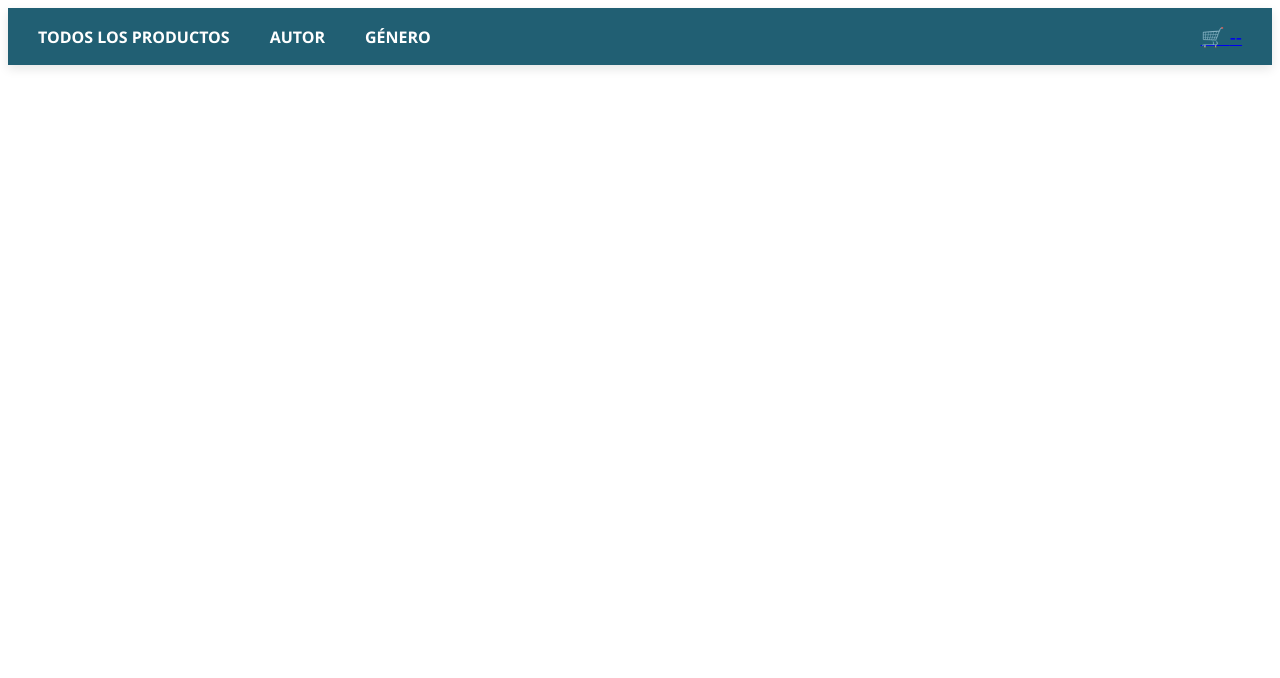
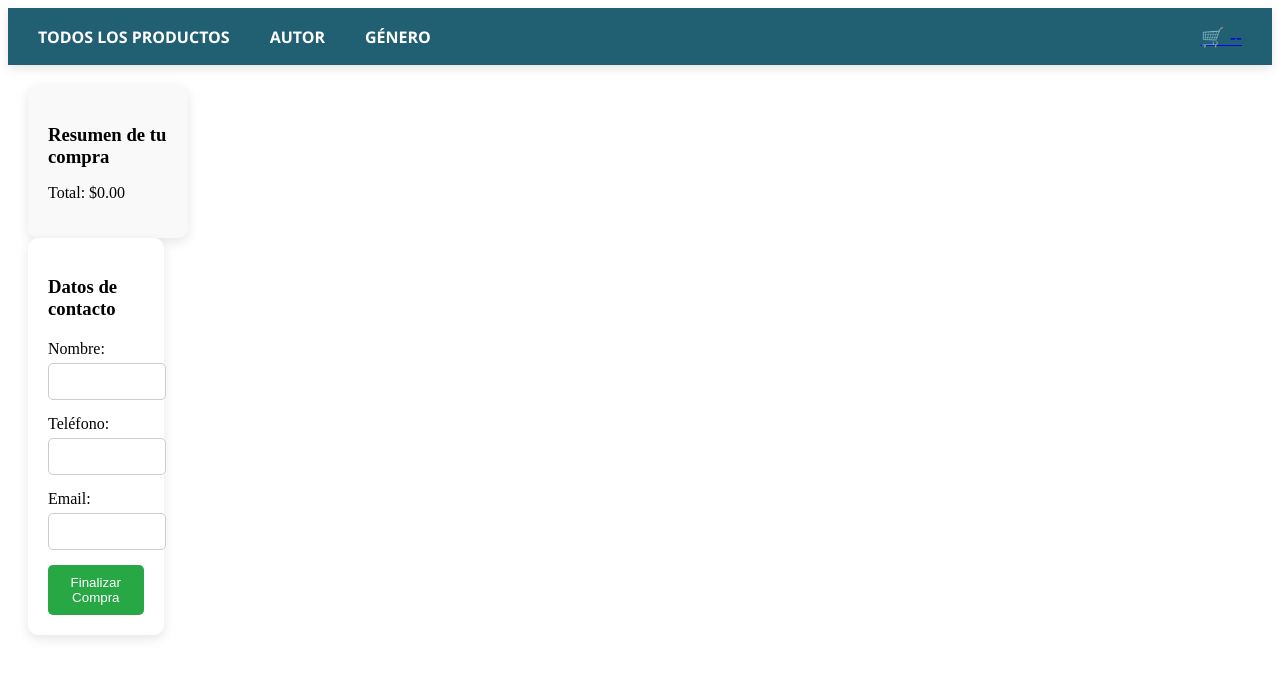
Before and after one commit to GuillerminaRinaldi/ReactJS-Rinaldi-ok, a React (Vite) app: page /checkout in a window 1280 px wide. Shown: the top 678 px of the page. Built offline with nearby package versions, Linux system fonts and the light colour scheme.

Commit message:
orden de compra

```diff
--- a/src/App.jsx
+++ b/src/App.jsx
@@ -4,6 +4,7 @@ import NavBar from './components/NavBar/NavBar';
 import ItemListContainer from './components/ItemListContainer/ItemListContainer';
 import ItemDetailContainer from './components/ItemDetailContainer/ItemDetailContainer';
 import Cart from './components/Cart/Cart';
+import CheckOut from './components/CheckOut/CheckOut';
 
 function App() {
   const [cartItems, setCartItems] = useState([]);
@@ -29,6 +30,8 @@ function App() {
         <Route path="/category/:category" element={<ItemListContainer />} />
         <Route path="/product/:id" element={<ItemDetailContainer addItemToCart={addItemToCart} />} />
         <Route path="/cart" element={<Cart cartItems={cartItems} setCartItems={setCartItems} />} />
+
+        <Route path="/checkout" element={<CheckOut cartItems={cartItems} />} />
       </Routes>
     </div>
   );
--- a/src/components/Cart/Cart.jsx
+++ b/src/components/Cart/Cart.jsx
@@ -1,3 +1,5 @@
+import { Link } from 'react-router-dom';
+
 const Cart = ({ cartItems, setCartItems }) => {
   const totalPrice = cartItems.reduce((total, item) => total + (item.precio * item.quantity), 0);
 
@@ -51,6 +53,12 @@ const Cart = ({ cartItems, setCartItems }) => {
               Total: ${totalPrice.toFixed(2)}
             </button>
           </div>
+
+          <div className="checkout-container">
+            <Link to="/checkout">
+              <button className="checkout-button">Check Out</button>
+            </Link>
+          </div>
         </div>
       )}
     </div>
--- /dev/null
+++ b/src/components/CheckOut/CheckOut.css
@@ -0,0 +1,68 @@
+.checkout-container {
+  display: flex;
+  justify-content: space-between;
+  padding: 20px;
+  gap: 30px;
+}
+
+.checkout-summary {
+  width: 50%;
+  background-color: #f9f9f9;
+  padding: 20px;
+  border-radius: 10px;
+  box-shadow: 0 4px 12px rgba(0, 0, 0, 0.1);
+}
+
+.checkout-summary h3 {
+  margin-bottom: 10px;
+}
+
+.checkout-summary ul {
+  list-style-type: none;
+  padding: 0;
+}
+
+.checkout-summary li {
+  margin-bottom: 10px;
+}
+
+.checkout-form {
+  width: 40%;
+  background-color: #fff;
+  padding: 20px;
+  border-radius: 10px;
+  box-shadow: 0 4px 12px rgba(0, 0, 0, 0.1);
+}
+
+.checkout-form h3 {
+  margin-bottom: 20px;
+}
+
+.checkout-form form div {
+  margin-bottom: 15px;
+}
+
+.checkout-form label {
+  display: block;
+  margin-bottom: 5px;
+}
+
+.checkout-form input {
+  width: 100%;
+  padding: 10px;
+  border: 1px solid #ccc;
+  border-radius: 5px;
+}
+
+.checkout-form button {
+  padding: 10px 20px;
+  background-color: #28a745;
+  color: white;
+  border: none;
+  border-radius: 5px;
+  cursor: pointer;
+}
+
+.checkout-form button:hover {
+  background-color: #218838;
+}
--- /dev/null
+++ b/src/components/CheckOut/CheckOut.jsx
@@ -0,0 +1,138 @@
+import { useState } from 'react';
+import { createOrder } from '../../firebase/database';
+import './CheckOut.css';
+
+const CheckOut = ({ cartItems }) => {
+  const [formData, setFormData] = useState({
+    nombre: '',
+    telefono: '',
+    email: ''
+  });
+
+  const [orderId, setOrderId] = useState(null);
+  const [orderDetails, setOrderDetails] = useState(null);
+
+  const handleInputChange = (e) => {
+    setFormData({
+      ...formData,
+      [e.target.name]: e.target.value
+    });
+  };
+
+  const handleSubmit = async (e) => {
+    e.preventDefault();
+
+    if (!formData.nombre || !formData.telefono || !formData.email) {
+      alert("Todos los campos son obligatorios.");
+      return;
+    }
+
+    const now = new Date();
+    const date = now.toLocaleDateString();
+    const time = now.toLocaleTimeString();
+
+    const order = {
+      buyer: formData,
+      items: cartItems.map(item => ({
+        id: item.id,
+        nombre: item.nombre,
+        quantity: item.quantity,
+        precio: item.precio
+      })),
+      total: cartItems.reduce((total, item) => total + item.precio * item.quantity, 0),
+      date,
+      time
+    };
+
+    try {
+      const docRef = await createOrder(order);
+      setOrderId(docRef.id);
+      setOrderDetails(order);
+      alert("Compra completada con éxito. ID de la orden: " + docRef.id);
+    } catch (error) {
+      console.error("Error al crear la orden:", error);
+    }
+  };
+
+  return (
+    <div className="checkout-container">
+      {orderId ? (
+        <div className="order-summary">
+          <h3>Orden de compra generada</h3>
+          <p>ID de la orden: {orderId}</p>
+          <p>Fecha: {orderDetails?.date}</p>
+          <p>Hora: {orderDetails?.time}</p>
+          <h4>Detalles de los productos:</h4>
+          <ul>
+            {orderDetails?.items.map(item => (
+              <li key={item.id}>
+                {item.nombre} - Cantidad: {item.quantity} - Precio: ${item.precio}
+              </li>
+            ))}
+          </ul>
+          <p>Importe total: ${orderDetails?.total.toFixed(2)}</p>
+          <h4>Datos del comprador:</h4>
+          <p>Nombre: {orderDetails?.buyer.nombre}</p>
+          <p>Teléfono: {orderDetails?.buyer.telefono}</p>
+          <p>Email: {orderDetails?.buyer.email}</p>
+        </div>
+      ) : (
+        <div className="checkout-form-container">
+          <div className="checkout-summary">
+            <h3>Resumen de tu compra</h3>
+            <ul>
+              {cartItems.map(item => (
+                <li key={item.id}>
+                  <p>{item.nombre} - Cantidad: {item.quantity}</p>
+                </li>
+              ))}
+            </ul>
+            <p>Total: ${cartItems.reduce((total, item) => total + item.precio * item.quantity, 0).toFixed(2)}</p>
+          </div>
+
+          <div className="checkout-form">
+            <h3>Datos de contacto</h3>
+            <form onSubmit={handleSubmit}>
+              <div>
+                <label htmlFor="nombre">Nombre:</label>
+                <input
+                  type="text"
+                  id="nombre"
+                  name="nombre"
+                  value={formData.nombre}
+                  onChange={handleInputChange}
+                  required
+                />
+              </div>
+              <div>
+                <label htmlFor="telefono">Teléfono:</label>
+                <input
+                  type="tel"
+                  id="telefono"
+                  name="telefono"
+                  value={formData.telefono}
+                  onChange={handleInputChange}
+                  required
+                />
+              </div>
+              <div>
+                <label htmlFor="email">Email:</label>
+                <input
+                  type="email"
+                  id="email"
+                  name="email"
+                  value={formData.email}
+                  onChange={handleInputChange}
+                  required
+                />
+              </div>
+              <button type="submit">Finalizar Compra</button>
+            </form>
+          </div>
+        </div>
+      )}
+    </div>
+  );
+};
+
+export default CheckOut;
--- a/src/firebase/database.js
+++ b/src/firebase/database.js
@@ -1,4 +1,4 @@
-import { collection, getDocs, getDoc, doc } from 'firebase/firestore';
+import { collection, getDocs, getDoc, doc, addDoc } from 'firebase/firestore';
 import { db } from './config';
 
 export const getProducts = async () => {
@@ -21,3 +21,13 @@ export const getProductById = async (id) => {
     return null;
   }
 };
+
+export const createOrder = async (order) => {
+  try {
+    const docRef = await addDoc(collection(db, "orders"), order);
+    console.log("Document written with ID: ", docRef.id);
+    return docRef;
+  } catch (e) {
+    console.error("Error adding document: ", e);
+  }
+};
```
Also changed, not shown: src/components/Cart/Cart.css (+3 -17 lines).
